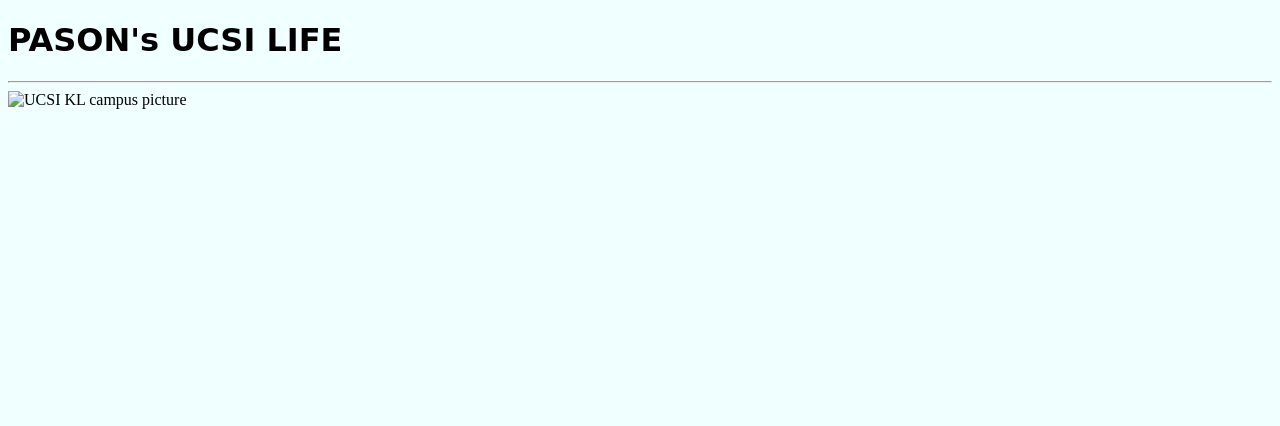
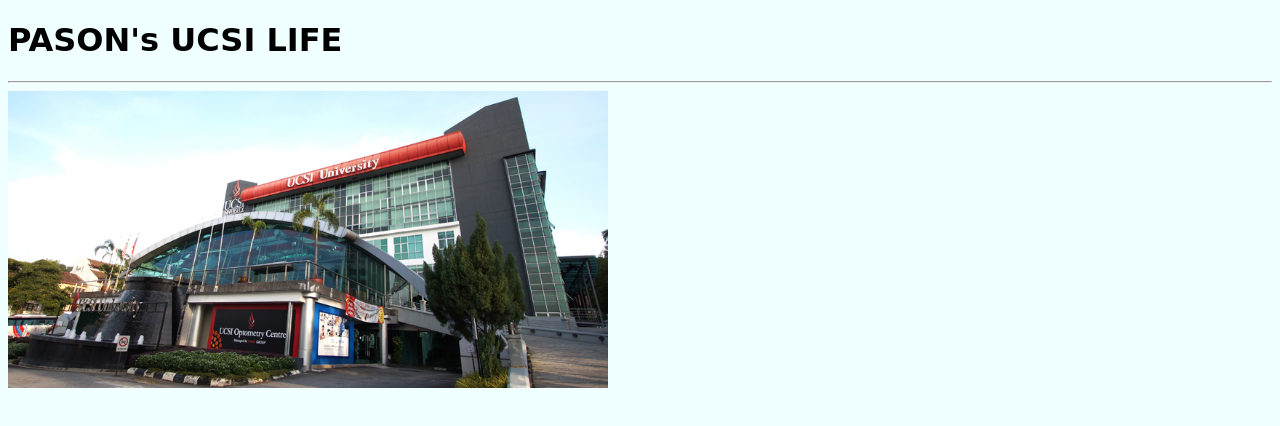
Before and after one commit to pasoncheam/testing, a plain HTML site: page index.html in a window 1280 px wide. Drawn offline with Linux system fonts and the light colour scheme.

Commit message:
Update index.html

```diff
--- a/index.html
+++ b/index.html
@@ -9,7 +9,7 @@
   <body>
     <h1 id="mainheading">PASON's UCSI LIFE</h1>
     <hr>
-    <img src="kl_campus.jpg" alt="UCSI KL campus picture">
+    <img src="kl-campus.jpg" alt="UCSI KL campus picture" width="600">
     <script src="script.js"></script>
   </body>
 </html>
```
